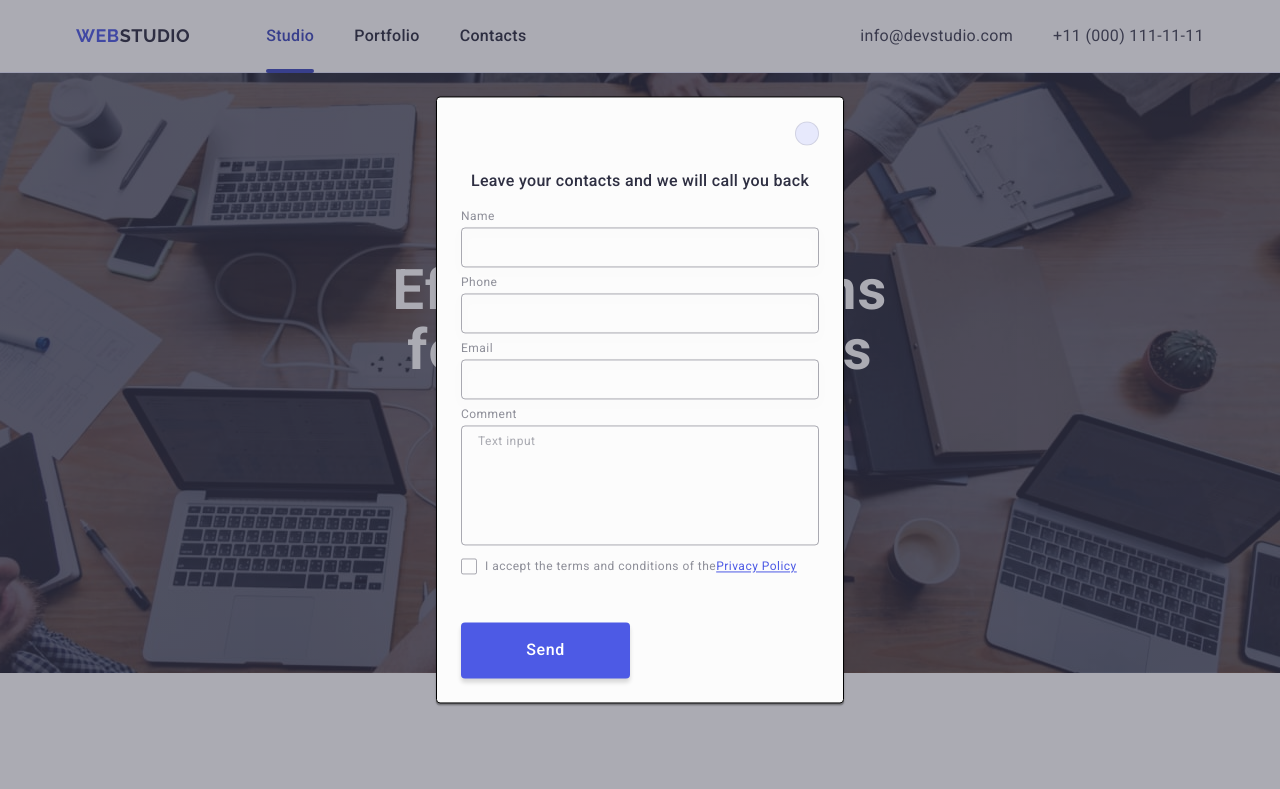
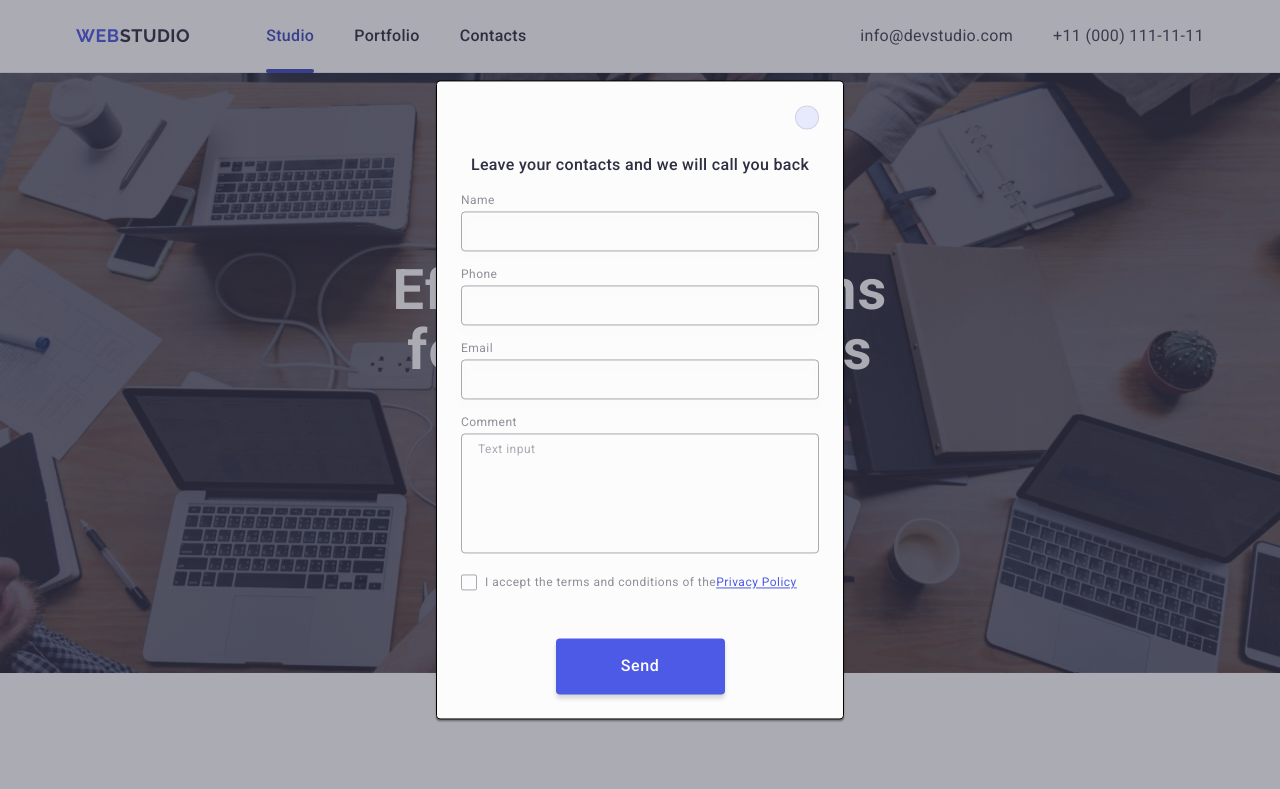
Before and after one commit to Olja2020/goit-markup-hw-05, a plain HTML site: page index.html in a window 1280 px wide. Shown: the top 789 px of the page. Drawn offline with nearby package versions, Linux system fonts and the light colour scheme.

Commit message:
add: style

```diff
--- a/css/style.css
+++ b/css/style.css
@@ -664,7 +664,7 @@ header {
   margin: 0 auto;
   box-shadow: 0px 4px 4px 0px rgba(0, 0, 0, 0.15);
   background-color: rgba(77, 90, 229, 1);
-  display: inline-block;
+  display: block;
   font-size: 16px;
   font-weight: 500;
   line-height: 1.5;
@@ -674,7 +674,7 @@ header {
   border: none;
   min-width: 169px;
   height: 56px;
-  transition: background-color 250ms cubic-bezier(0.4, 0, 0.2, 1);
+
   transition: background-color 250ms cubic-bezier(0.4, 0, 0.2, 1),
     border 250ms cubic-bezier(0.4, 0, 0.2, 1),
     fill 250ms cubic-bezier(0.4, 0, 0.2, 1);
@@ -740,5 +740,5 @@ header {
   margin-bottom: 24px;
 }
 .form_modal_wrapper {
-  margin-bottom: 8px;
+  margin-bottom: 16px;
 }
```
